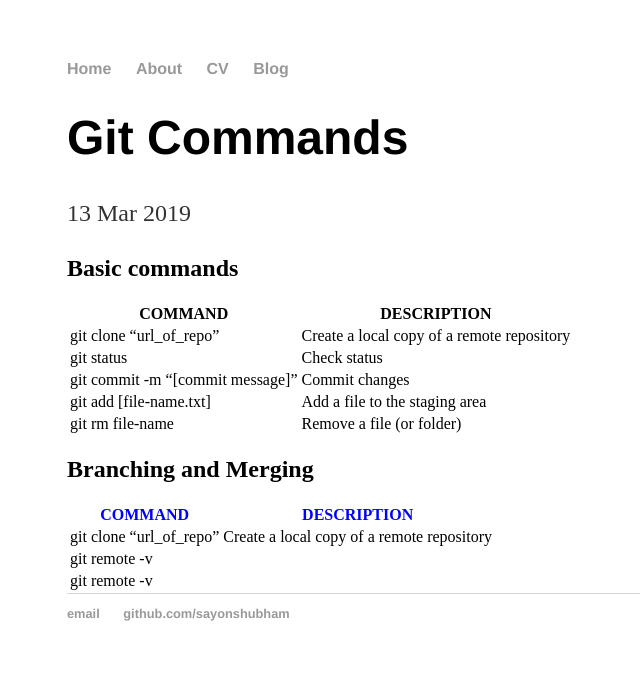
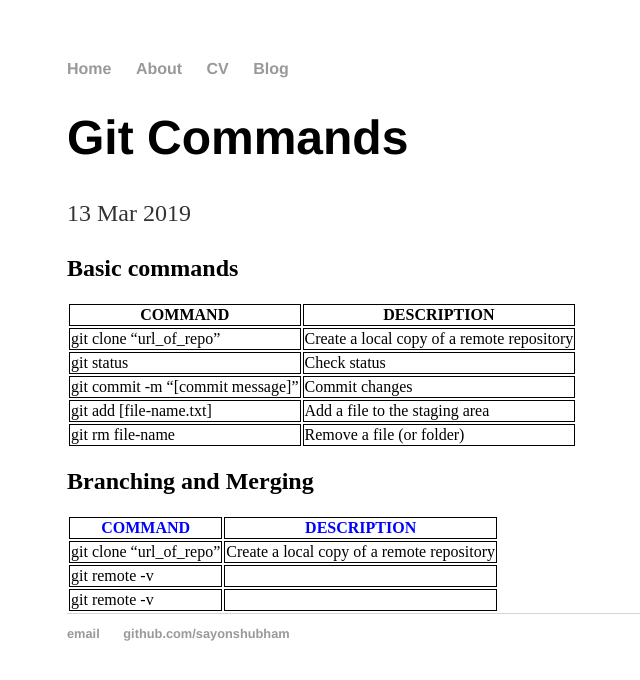
Before and after one commit to sayonshubham/sayonshubham.github.io, a Jekyll site: the page built from _posts/2019-03-13-Git Commands.md, in a window 1280 px wide. Shown: the top 680 px of the page, without its empty margins (125-765 px from the left). Built offline with Jekyll 4.4.1, drawn with Linux system fonts in a browser that asks for light colours.

Commit message:
Update main.css

```diff
--- a/css/main.css
+++ b/css/main.css
@@ -41,3 +41,6 @@ ul.posts {
 ul.posts li {
     list-style: none;
 }
+td, th {
+    border: 1px solid #000
+}
```
